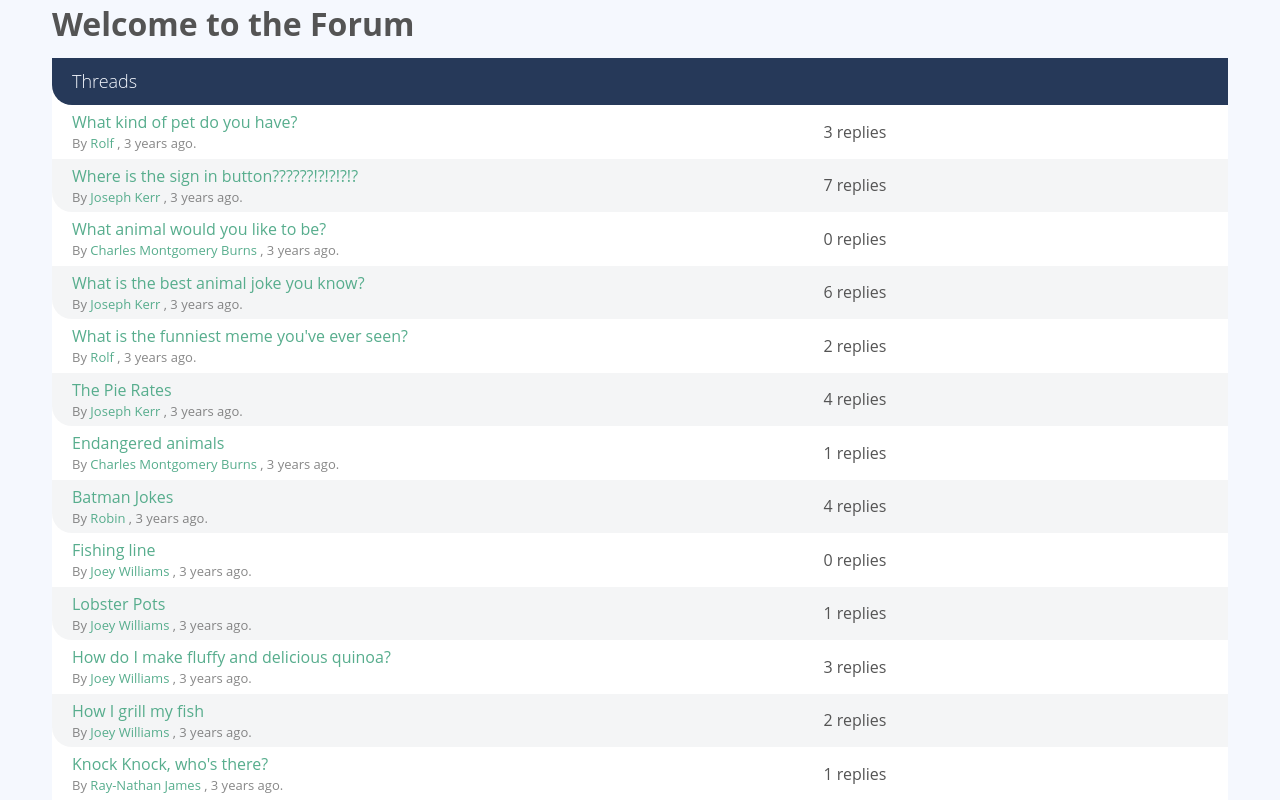
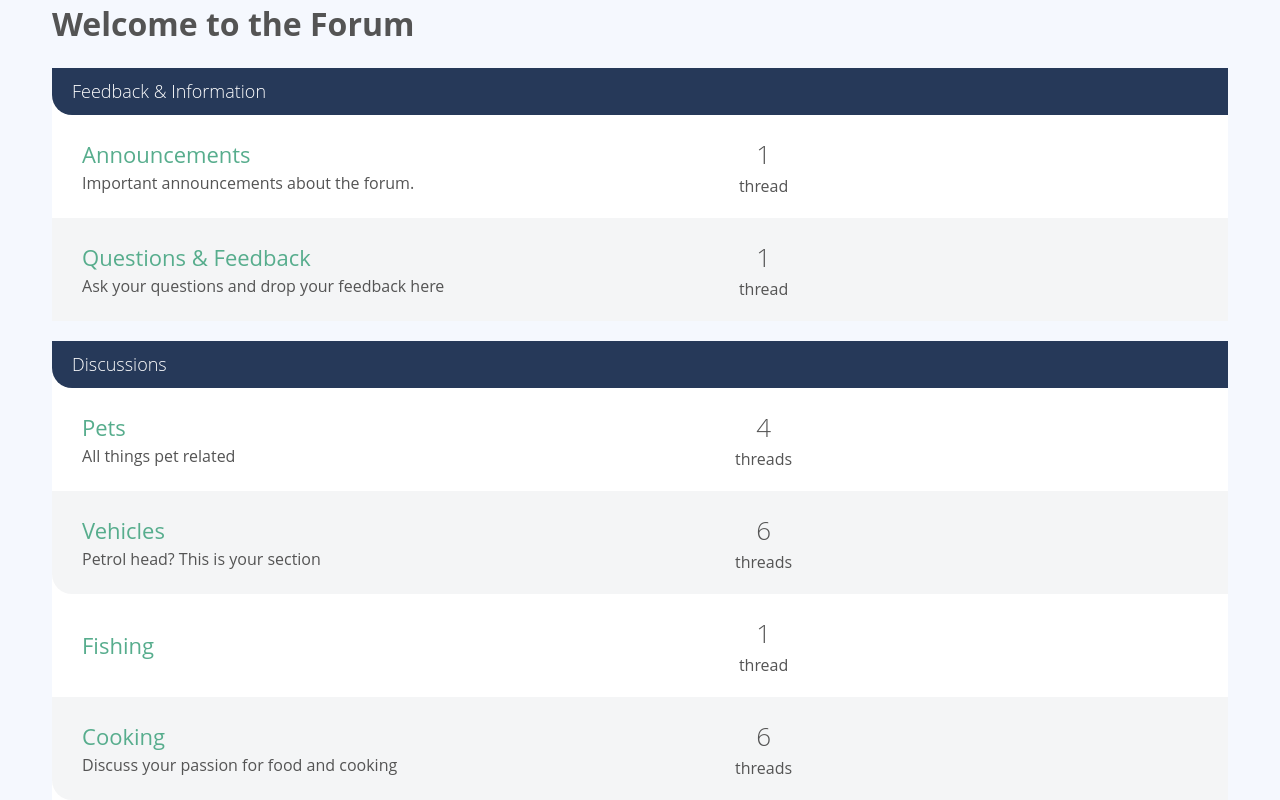
Before and after one commit to gorjiali/vue-forum, a Vue app: page / in a window 1280 px wide. Shown: the top 800 px of the page. Built offline with nearby package versions, Linux system fonts and the light colour scheme.

Commit message:
feat: create category list and item and show in home page

```diff
--- /dev/null
+++ b/src/components/CategoryList.vue
@@ -0,0 +1,24 @@
+<template>
+  <div>
+    <CategoryListItem v-for="category in categories" :category="category" :key="category['.key']" />
+  </div>
+</template>
+
+<script>
+import CategoryListItem from "./CategoryListItem";
+export default {
+  props: {
+    categories: {
+      type: Array,
+      required: true
+    }
+  },
+
+  components: {
+    CategoryListItem
+  }
+};
+</script>
+
+<style>
+</style>
--- /dev/null
+++ b/src/components/CategoryListItem.vue
@@ -0,0 +1,37 @@
+<template>
+  <div class="forum-list">
+    <h2 class="list-title">
+      <a href="#">{{ category.name }}</a>
+    </h2>
+    <ForumListItem v-for="forum in forums" :key="forum['.key']" :forum="forum" />
+  </div>
+</template>
+
+<script>
+import ForumListItem from "./ForumListItem";
+import sourceData from "@/data";
+
+export default {
+  props: {
+    category: {
+      type: Object,
+      required: true
+    }
+  },
+
+  components: {
+    ForumListItem
+  },
+
+  computed: {
+    forums() {
+      return Object.values(sourceData.forums).filter(
+        forum => forum.categoryId === this.category[".key"]
+      );
+    }
+  }
+};
+</script>
+
+<style>
+</style>
--- /dev/null
+++ b/src/components/ForumListItem.vue
@@ -0,0 +1,51 @@
+<template>
+  <div class="forum-listing">
+    <div class="forum-details">
+      <router-link
+        :to="{name: 'ForumShow', params: {id: forum['.key']}}"
+        class="text-xlarge"
+      >{{ forum.name }}</router-link>
+      <p>{{ forum.description }}</p>
+    </div>
+
+    <div class="threads-count">
+      <p class="count">{{ threadsCount }}</p>
+      {{ threadsCount === 1 ? 'thread' : 'threads' }}
+    </div>
+
+    <div class="last-thread">
+      <!-- <img
+        class="avatar"
+        src="http://i0.kym-cdn.com/photos/images/facebook/000/010/934/46623-batman_pikachu_super.png"
+        alt
+      />
+      <div class="last-thread-details">
+        <a href="thread.html">How can I chop onions without...</a>
+        <p class="text-xsmall">
+          By
+          <a href="profile.html">Bruce Wayne</a>, last week
+        </p>
+      </div>-->
+    </div>
+  </div>
+</template>
+
+<script>
+export default {
+  props: {
+    forum: {
+      type: Object,
+      required: true
+    }
+  },
+
+  computed: {
+    threadsCount() {
+      return this.forum.threads ? Object.values(this.forum.threads).length : 0;
+    }
+  }
+};
+</script>
+
+<style>
+</style>
--- a/src/views/Home.vue
+++ b/src/views/Home.vue
@@ -1,25 +1,23 @@
 <template>
   <div class="col-full">
     <h1>Welcome to the Forum</h1>
-    <ThreadList :threads="threads" />
+    <CategoryList :categories="categories" />
   </div>
 </template>
 
 <script>
 import sourceData from "@/data";
-import ThreadList from "@/components/ThreadList";
-console.log(sourceData)
+import CategoryList from "@/components/CategoryList";
+console.log(sourceData);
 
 export default {
   data() {
     return {
-      threads: Object.values(sourceData.threads),
-      posts: sourceData.posts,
-      users: sourceData.users
+      categories: Object.values(sourceData.categories)
     };
   },
 
-  components: { ThreadList }
+  components: { CategoryList }
 };
 </script>
 
```
Also changed, not shown: src/components/ForumList.vue (added, +28 -0 lines).
